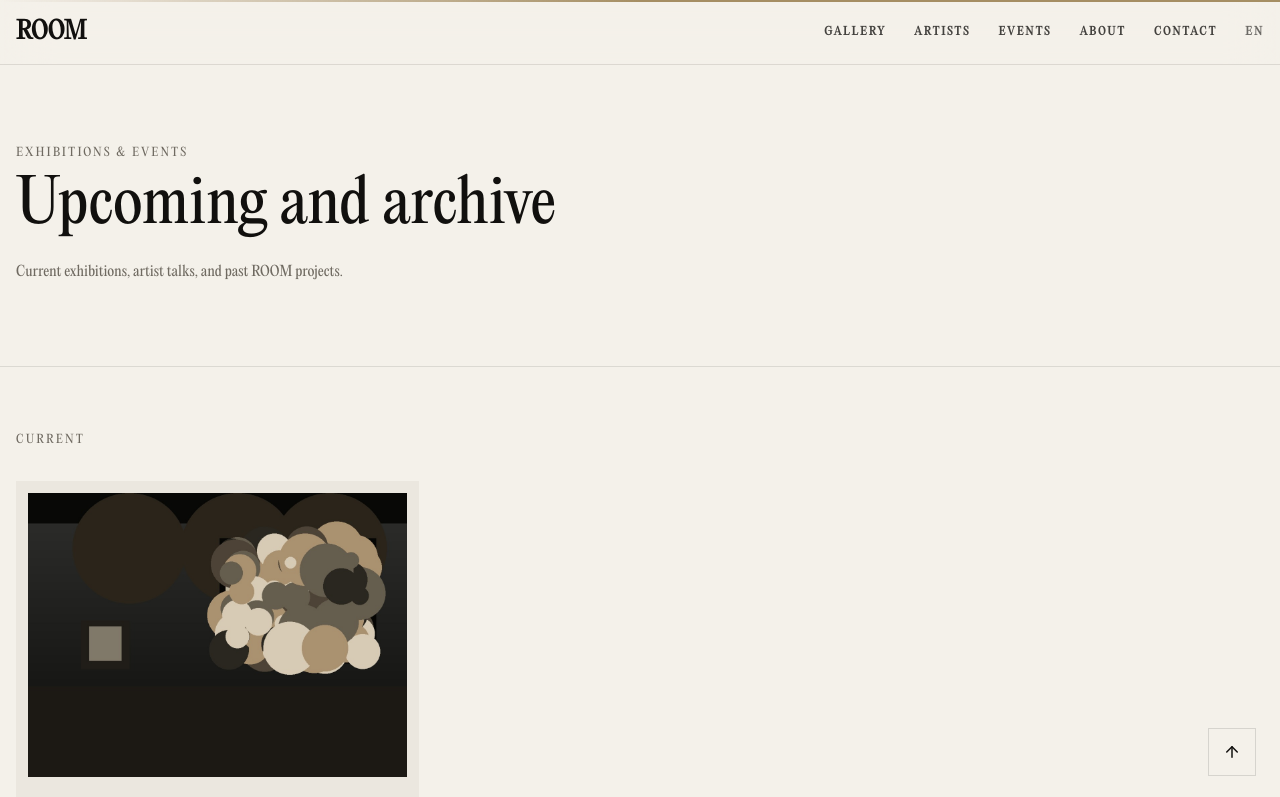
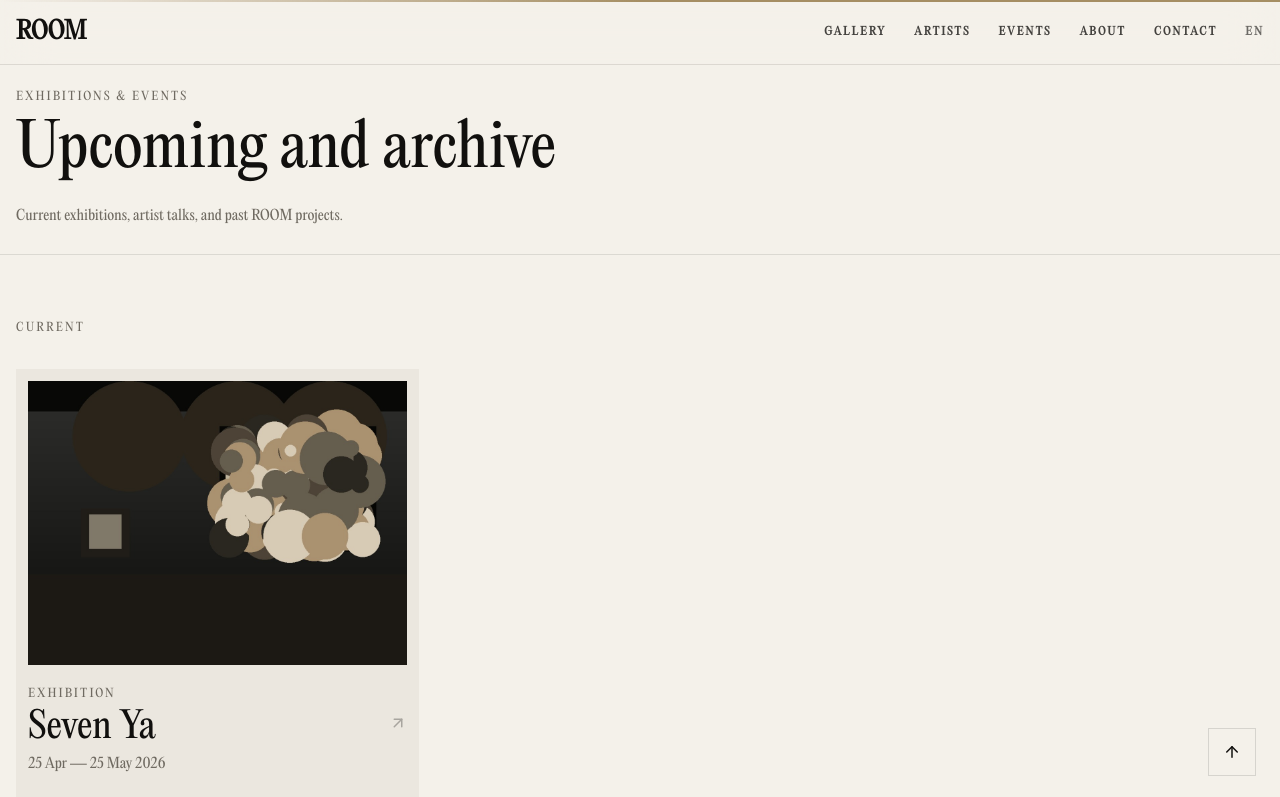
Before and after one commit to SeymurKh/Room_art, a Next.js app: page /events in a window 1280 px wide. Shown: the top 797 px of the page. Built offline with nearby package versions, Linux system fonts and the light colour scheme.

Commit message:
v.0.0.20

```diff
--- a/src/components/page-hero.tsx
+++ b/src/components/page-hero.tsx
@@ -15,7 +15,7 @@ export function PageHero({
   return (
     <section className="border-b border-black/10 bg-[#f4f1ea] pt-16">
       <SiteNav settings={settings} />
-      <div className="room-shell py-14 md:py-20">
+      <div className="room-shell py-3 md:py-6">
         <p className="section-kicker">{kicker}</p>
         <h1 className="room-serif mt-4 max-w-4xl text-4xl font-medium leading-[0.95] md:text-6xl">
           {title}
```
